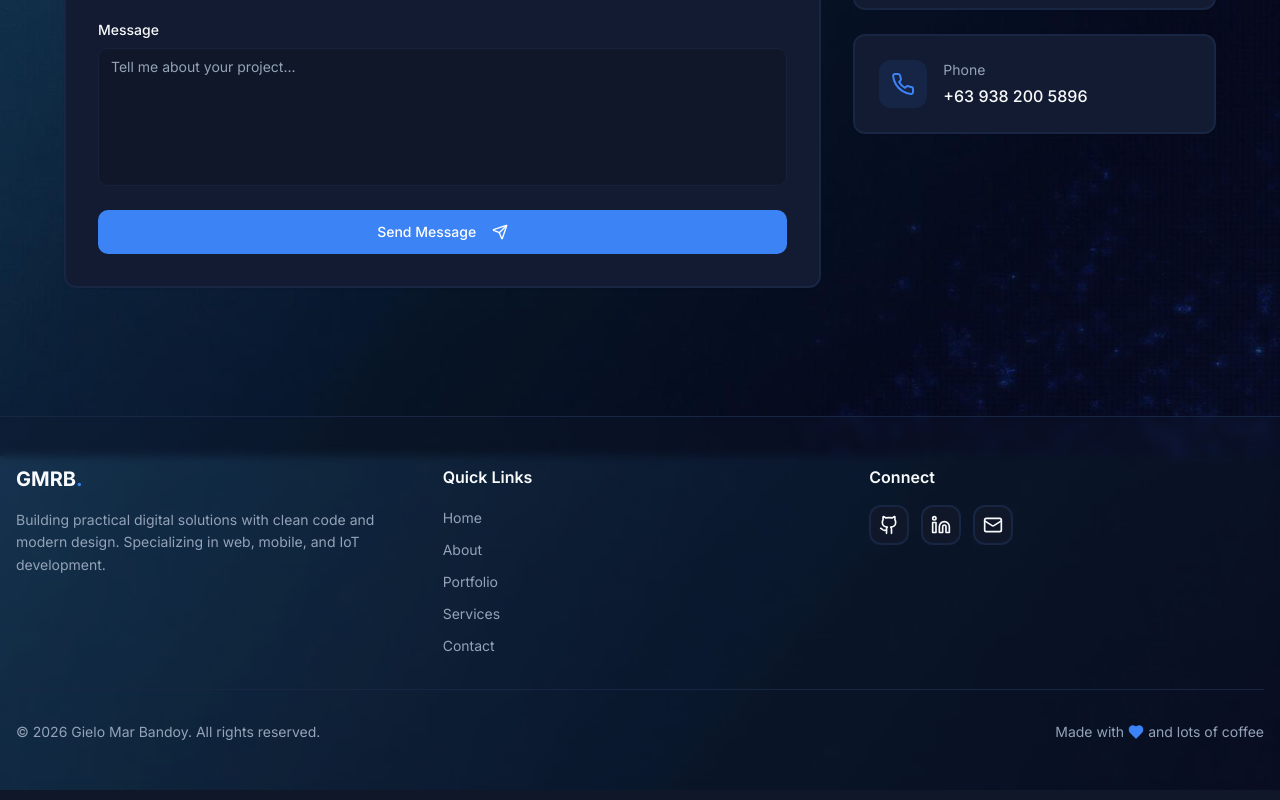
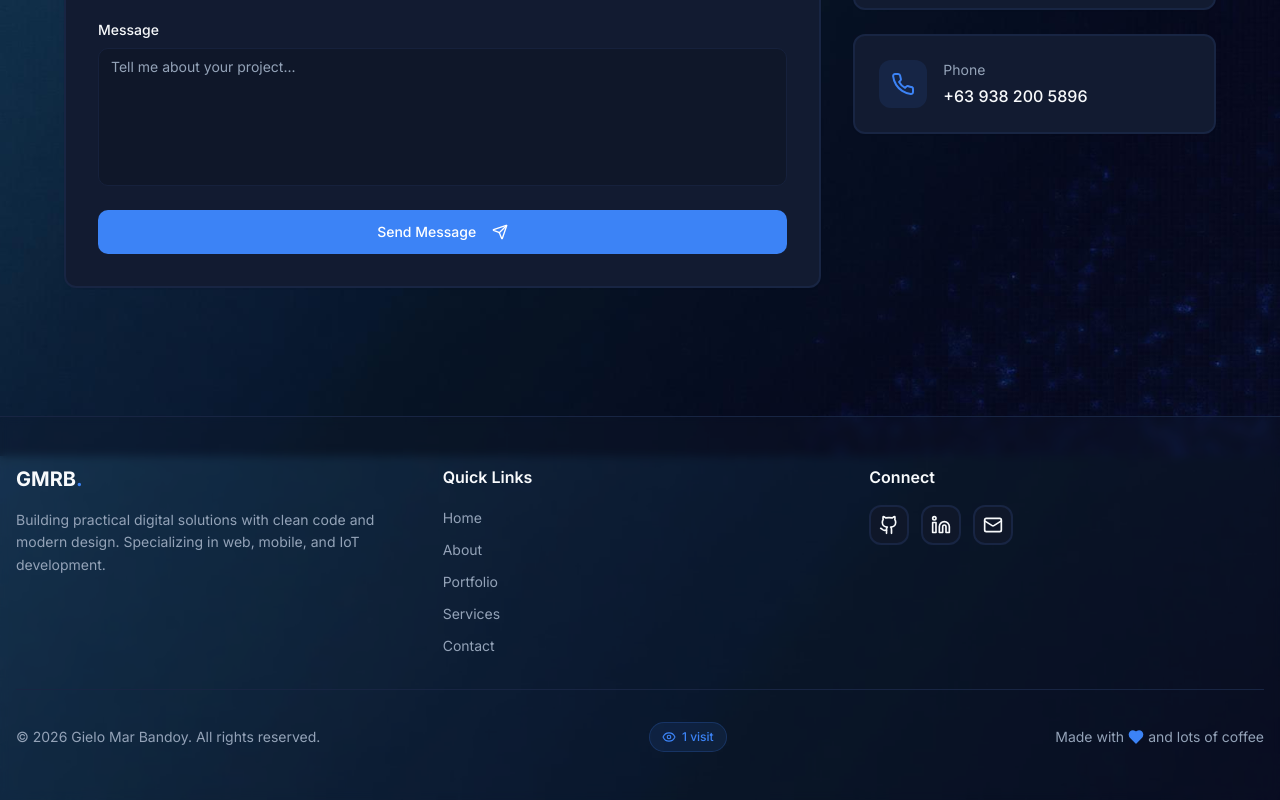
Before and after one commit to gmarxdev/gielo-bandoy-portfolio, a React (Vite) app: page / in a window 1280 px wide. Shown: the part 5144-5944 px from the top of the page. Built offline with nearby package versions, Linux system fonts and the light colour scheme; the HTML template or start-up script is replaced by a standard one.

Commit message:
adding visit counter feature

```diff
--- a/src/components/Footer.tsx
+++ b/src/components/Footer.tsx
@@ -1,7 +1,9 @@
-import { Github, Linkedin, Mail, Heart } from "lucide-react";
+import { Github, Linkedin, Mail, Heart, Eye } from "lucide-react";
+import { useVisitorCount } from "@/hooks/useVisitorCount";
 
 const Footer = () => {
   const currentYear = new Date().getFullYear();
+  const visitCount = useVisitorCount();
 
   const scrollToSection = (id: string) => {
     const element = document.getElementById(id);
@@ -81,6 +83,15 @@ const Footer = () => {
           <p className="text-sm text-muted-foreground text-center sm:text-left">
             © {currentYear} Gielo Mar Bandoy. All rights reserved.
           </p>
+
+          {/* Visit Counter */}
+          <div className="flex items-center gap-1.5 px-3 py-1.5 rounded-full bg-primary/10 border border-primary/20 text-primary text-xs font-medium">
+            <Eye className="h-3.5 w-3.5" />
+            <span>
+              {visitCount.toLocaleString()} {visitCount === 1 ? "visit" : "visits"}
+            </span>
+          </div>
+
           <p className="text-sm text-muted-foreground flex items-center gap-1">
             Made with <Heart className="h-4 w-4 text-primary fill-primary" /> and
             lots of coffee
--- /dev/null
+++ b/src/hooks/useVisitorCount.ts
@@ -0,0 +1,31 @@
+import { useEffect, useState } from "react";
+
+const STORAGE_KEY = "gmrb_visit_count";
+const SESSION_KEY = "gmrb_visited_this_session";
+
+/**
+ * Returns the total number of visits recorded in localStorage.
+ * The counter increments once per browser session (not on every refresh).
+ */
+export const useVisitorCount = (): number => {
+  const [count, setCount] = useState<number>(0);
+
+  useEffect(() => {
+    // Read current stored count (default 0)
+    const stored = parseInt(localStorage.getItem(STORAGE_KEY) ?? "0", 10);
+
+    // Only increment once per browser session
+    const alreadyCounted = sessionStorage.getItem(SESSION_KEY);
+
+    if (!alreadyCounted) {
+      const newCount = stored + 1;
+      localStorage.setItem(STORAGE_KEY, String(newCount));
+      sessionStorage.setItem(SESSION_KEY, "1");
+      setCount(newCount);
+    } else {
+      setCount(stored);
+    }
+  }, []);
+
+  return count;
+};
```
